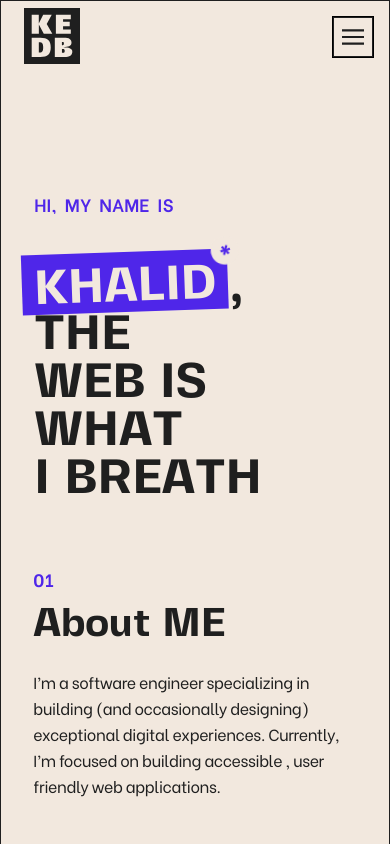
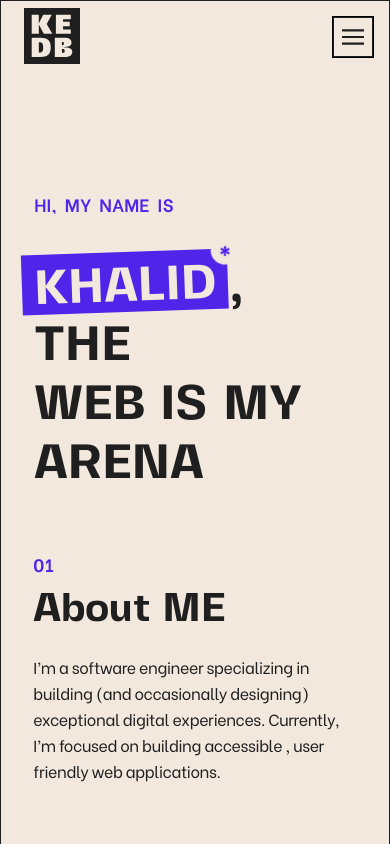
Before and after one commit to Keddib/portfolio, a Next.js app: page /test in a window 390 px wide. Shown: the top 844 px of the page. Built offline with nearby package versions, Linux system fonts and the light colour scheme.

Commit message:
make asterisk abutton and add hint on hover

```diff
--- /dev/null
+++ b/src/components/asterisk/index.js
@@ -0,0 +1,38 @@
+import AsteriskIcon from "public/icons/asterisk.svg";
+import { onMove } from "src/services/animationEvents";
+import useHint from "src/hooks/useHint";
+
+export default function Asterisk({ elmRef }) {
+
+  const { hintRef, setHintText } = useHint();
+
+  const onEnter = () => {
+    setHintText('who ?');
+    if (hintRef) {
+      hintRef.current.style.display = 'inline';
+    }
+  }
+
+  const onLeave = () => {
+    setHintText('');
+    if (hintRef) {
+      hintRef.current.style.display = 'none';
+    }
+  };
+
+
+  return (
+    <button
+      onMouseEnter={onEnter}
+      onMouseLeave={onLeave}
+      onMouseMove={onMove}
+      onClick={() => { console.log('show modal') }}
+      ref={elmRef}
+      className="asterisk absolute flex items-center justify-center rounded-full cursor-pointer bg-background dark:bg-background-dark -top-6 -right-6 md:-top-12 md:-right-12 w-7 h-7 md:w-12 md:h-12"
+    >
+      <div className="w-3 h-3 md:w-6 md:h-6 text-tertiary dark:text-tertiary-dark text-center">
+        <AsteriskIcon />
+      </div>
+    </button>
+  );
+}
--- a/src/components/intro/index.js
+++ b/src/components/intro/index.js
@@ -1,7 +1,7 @@
-import Asterisk from "public/icons/asterisk.svg";
 import { useEffect, useRef } from "react";
 import { gsap, Linear } from "src/services/gasp";
 import Number from "src/components/number";
+import Asterisk from "src/components/asterisk";
 
 export default function Intro() {
 
@@ -69,25 +69,25 @@ export default function Intro() {
                   <div className="overflow-hidden">
                     <span className="relative block text-background dark:text-background-dark">khalid</span>
                   </div>
-                  <div ref={asteriskRef} className="asterisk absolute flex items-center justify-center rounded-full cursor-pointer bg-background dark:bg-background-dark -top-6 -right-6 md:-top-12 md:-right-12 w-7 h-7 md:w-12 md:h-12">
-                    <div className="w-3 h-3 md:w-6 md:h-6 text-tertiary dark:text-tertiary-dark text-center">
-                      <Asterisk />
-                    </div>
-                  </div>
+                  <Asterisk elmRef={asteriskRef} />
                 </div>
                 <h1 ref={titleRef} className="relative z-10">
+                  <div className="text-left overflow-hidden inline-block">
+                    <span className="inline-block">
+                      <div className="inline-block mr-4 md:mr-10">khalid ,</div>
+                    </span>
+                  </div>
+                  <div className="text-left overflow-hidden inline-block">
+                    <div className="inline-block mr-4 md:mr-10">The</div>
+                  </div> <br />
+                  <div className="text-left overflow-hidden inline-block">
+                    <div className="inline-block mr-4 md:mr-10">web is</div>
+                  </div>
+                  <div className="text-left overflow-hidden inline-block">
+                    <div className="inline-block">my</div>
+                  </div> <br />
                   <div className="text-left overflow-hidden">
-                    <span className="inline-block">
-                      <div className="inline-block mr-6 md:mr-10">khalid ,</div>
-                    </span>
-                    <div className="inline-block">The</div>
-                  </div>
-                  <div className="text-left overflow-hidden">
-                    <div className="inline-block mr-6 md:mr-10">Web is</div>
-                    <div className="inline-block">what</div>
-                  </div>
-                  <div className="text-left overflow-hidden">
-                    <div className="inline-block">I breath</div>
+                    <div className="inline-block">arena</div>
                   </div>
                 </h1>
               </div>
```
Also changed, not shown: 1 other file (tests, documents, lock files or other folders).
